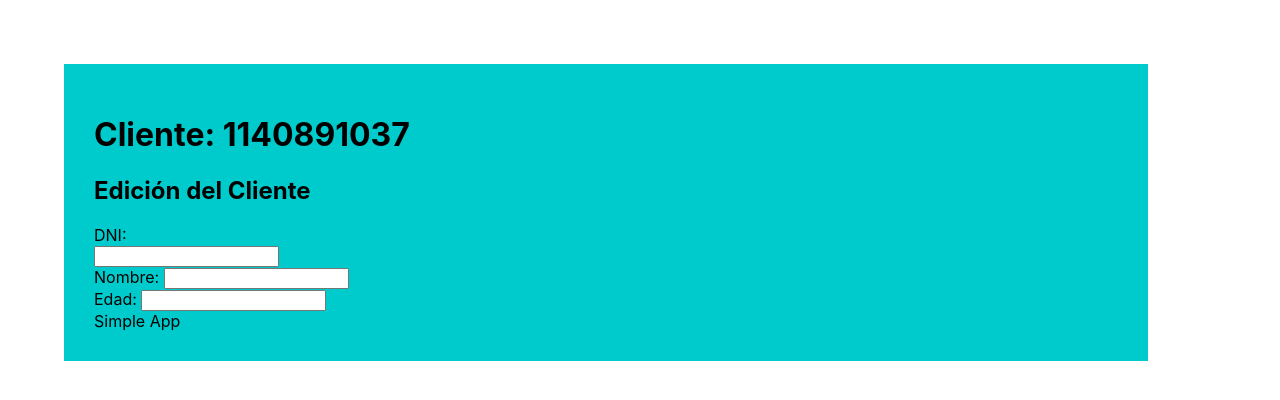
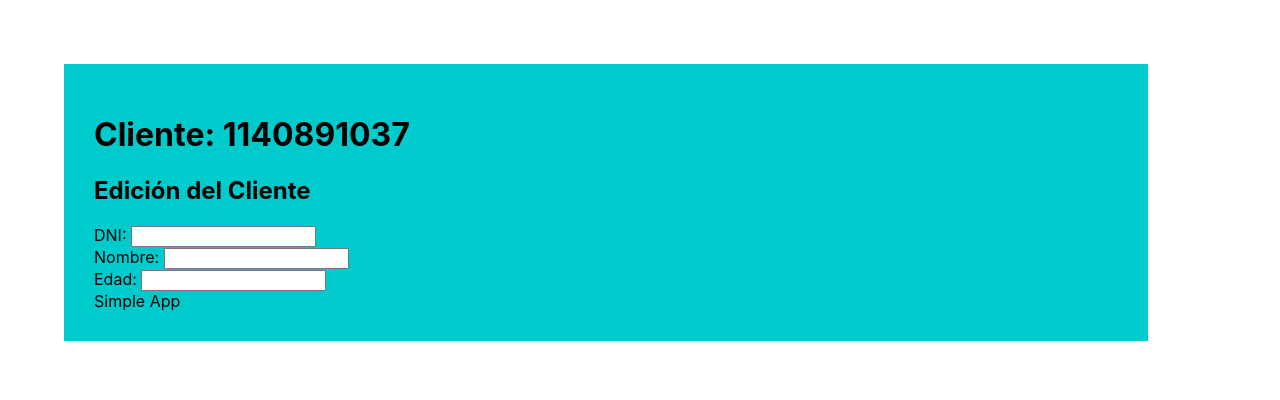
Before and after one commit to unferna/customers-app, a React (Create React App) app: page /customers/1140891037/edit in a window 1280 px wide. Shown: the top 400 px of the page. Built offline with nearby package versions, Linux system fonts and the light colour scheme.

Commit message:
Validate form

```diff
--- a/src/components/CustomerEdit.jsx
+++ b/src/components/CustomerEdit.jsx
@@ -4,7 +4,7 @@ import { reduxForm, Field } from 'redux-form';
 import { setPropsAsInitial } from '../helpers/setPropsAsInitial';
 
 const isRequired = value => {
-    const res = "Este campo es requerido";
+    const res = "Este campo es requerido!";
 
     if(value === undefined) {
         return res;
@@ -17,9 +17,14 @@ const isRequired = value => {
     }
 };
 
-const MyField = ({ input, meta }) => (
+const isNumber = value => (
+    isNaN(Number(value)) && "Este campo debe ser numerico!"
+);
+
+const MyField = ({ label, name, input, meta, type }) => (
     <div>
-        <input { ...input } />
+        <label htmlFor={name}>{label}: </label>
+        <input { ...input } type={type || "text"} />
         {
             meta.touched && meta.error && <span>{ meta.error }</span>
         }
@@ -31,18 +36,9 @@ const CustomerEdit = ({ name, dni, age }) => {
         <div>
             <h2>Edición del Cliente</h2>
             <form action="">
-                <div>
-                    <label htmlFor="dni">DNI: </label>
-                    <Field name="dni" component={MyField} type="text" validate={isRequired} />
-                </div>
-                <div>
-                    <label htmlFor="name">Nombre: </label>
-                    <Field name="name" component="input" type="text" />
-                </div>
-                <div>
-                    <label htmlFor="age">Edad: </label>
-                    <Field name="age" component="input" type="number" />
-                </div>
+                <Field label="DNI" name="dni" component={MyField} validate={[isNumber, isRequired]} />
+                <Field label="Nombre" name="name" component={MyField} validate={ isRequired } />
+                <Field label="Edad" name="age" component={MyField} type="number" validate={ isNumber } />
             </form>
         </div>
     );
```
Also changed, not shown: 1 other file (tests, documents, lock files or other folders).
